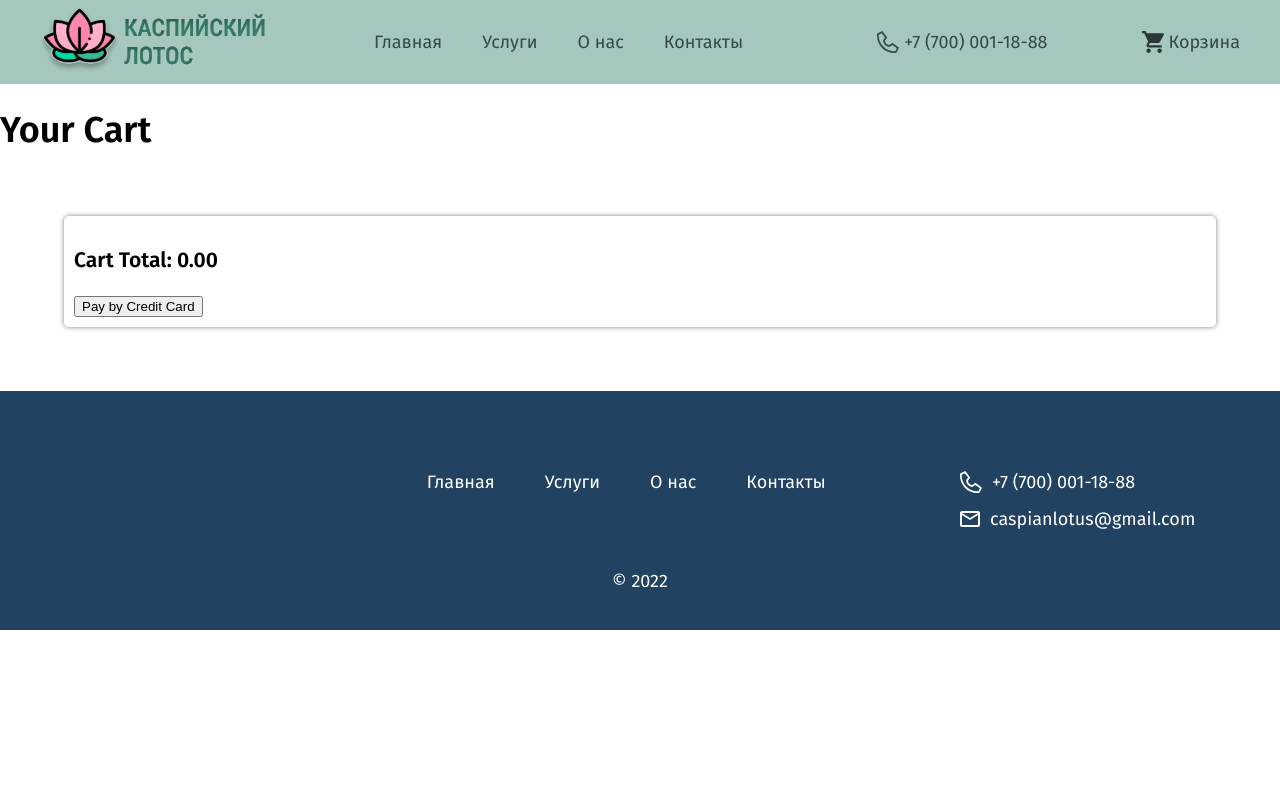
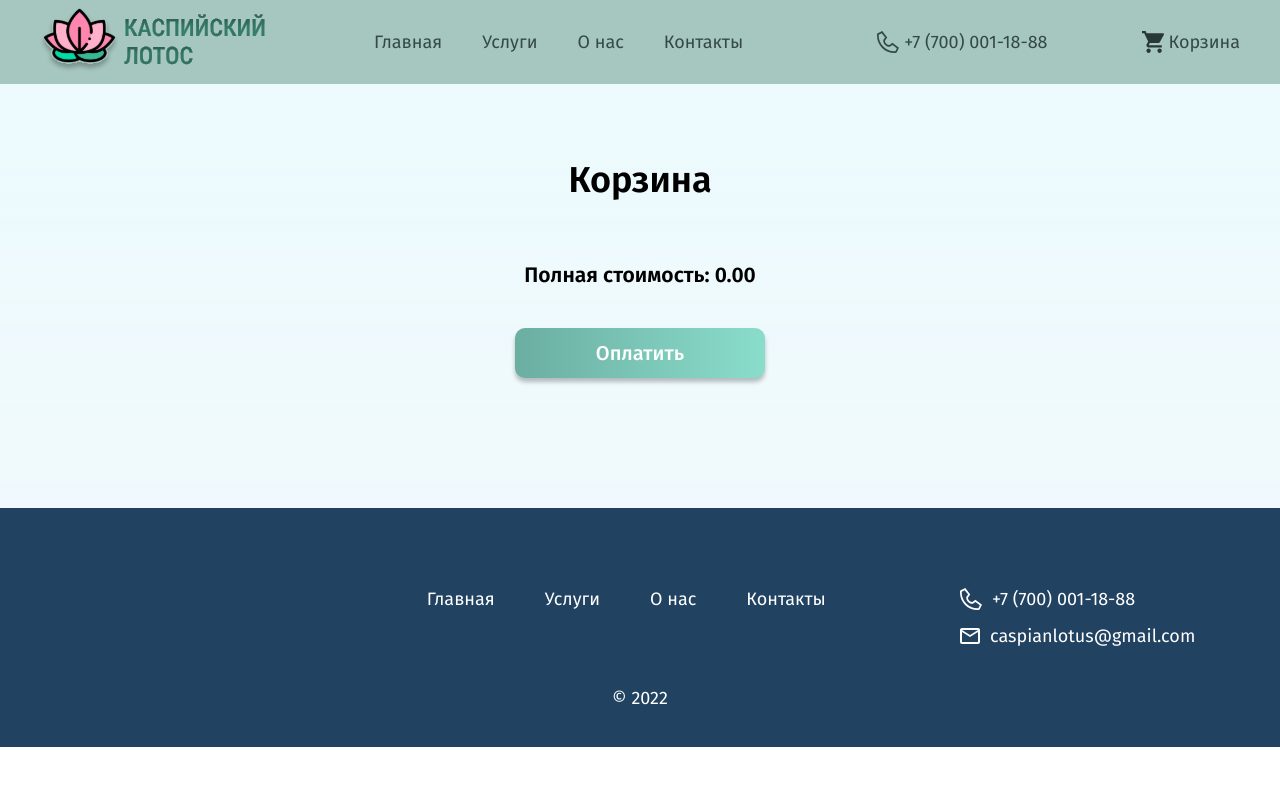
Before and after one commit to Mari525/lotus, a Vue app: page /cart in a window 1280 px wide. Shown: the top 786 px of the page. Built offline with nearby package versions, Linux system fonts and the light colour scheme.

Commit message:
cart done

```diff
--- a/src/components/cart/CartItemCard.vue
+++ b/src/components/cart/CartItemCard.vue
@@ -1,13 +1,11 @@
 <template>
-<div class="cart-item-card">
-  <div class="header">
+<div class="cart__table">
+  <div class="cart__item">
     <h3>{{ product.name }}</h3>
 
-    <h4>In Cart: {{ product.quantity }}</h4>
-    <h4>Total Cost: {{ item_cost.toFixed(2) }} </h4>
+    <b>Количество: {{ product.quantity }}</b>
+    <b>Сумма: {{ item_cost.toFixed(2) }} </b>
   </div>
-
-<!--  <p>{{ description }}</p>-->
 </div>
 </template>
 
@@ -27,18 +25,20 @@ export default {
 </script>
 
 <style lang="scss">
-.cart-item-card {
-  width: 90%;
-  margin: 5%;
-  background-color: white;
-  box-shadow: 0 0 5px gray;
-  border-radius: 5px;
-  padding: 10px;
-  text-align: left;
+.cart {
+  &__table {
+    width: 90%;
+    margin: 40px auto;
+    background-color: white;
+    box-shadow: 0 0 5px gray;
+    border-radius: 5px;
+    padding: 10px 20px;
+  }
 
-  .header {
+  &__item {
     display: flex;
     justify-content: space-around;
+    align-items: center;
   }
 }
 </style>
--- a/src/components/cart/CartSummaryPaymentCard.vue
+++ b/src/components/cart/CartSummaryPaymentCard.vue
@@ -1,8 +1,8 @@
 <template>
-<div class="cart-item-card">
-  <h3>Cart Total: {{ cart_total.toFixed(2) }}</h3>
+<div>
+  <h3 class="cart__total">Полная стоимость: {{ cart_total.toFixed(2) }}</h3>
 
-  <button class="view-product-btn">Pay by Credit Card</button>
+  <button class="cart__button">Оплатить</button>
 </div>
 </template>
 
@@ -17,6 +17,38 @@ export default {
 }
 </script>
 
-<style scoped>
+<style lang="scss">
+.cart {
+    &__total {
+      text-align: center;
+      margin-top: 60px;
+      margin-bottom: 40px;
+    }
 
+    &__button {
+    width: 250px;
+    height: 50px;
+    margin: 0 auto 30px;
+    display: flex;
+    justify-content: center;
+    align-items: center;
+
+    background-image: linear-gradient(to right, #6BAEA2 0%, #8addcb 50%, #6BAEA2 100%);
+    background-size: 200% auto;
+    transition: 0.8s;
+    box-shadow: 0px 4px 4px rgba(0, 0, 0, 0.25);
+    border-radius: 10px;
+    border: none;
+
+    font-family: "Fira Sans", Arial, Helvetica, sans-serif;
+    color: #ffffff;
+    font-weight: 500;
+    font-size: 20px;
+    text-decoration: none;
+
+    &:hover {
+      background-position: right center;
+    }
+  }
+}
 </style>
--- a/src/views/Cart.vue
+++ b/src/views/Cart.vue
@@ -1,6 +1,6 @@
 <template>
-  <div class="cart">
-    <h1>Your Cart</h1>
+  <div class="main">
+    <h1 class="cart__heading">Корзина</h1>
 
     <CartItemCard
         v-for="product in products"
@@ -26,3 +26,11 @@ export default {
   }
 }
 </script>
+
+<style lang="scss">
+.cart {
+  &__heading {
+    text-align: center;
+  }
+}
+</style>
```
